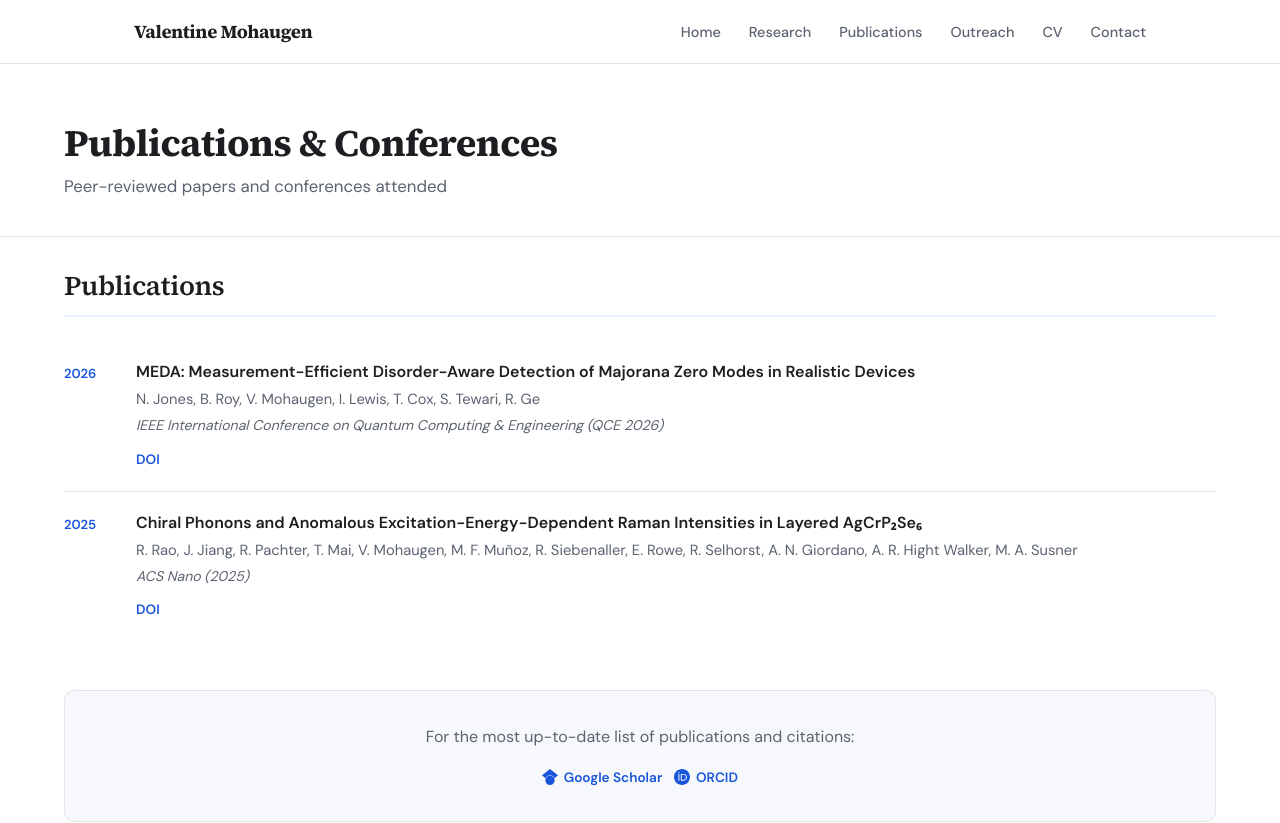
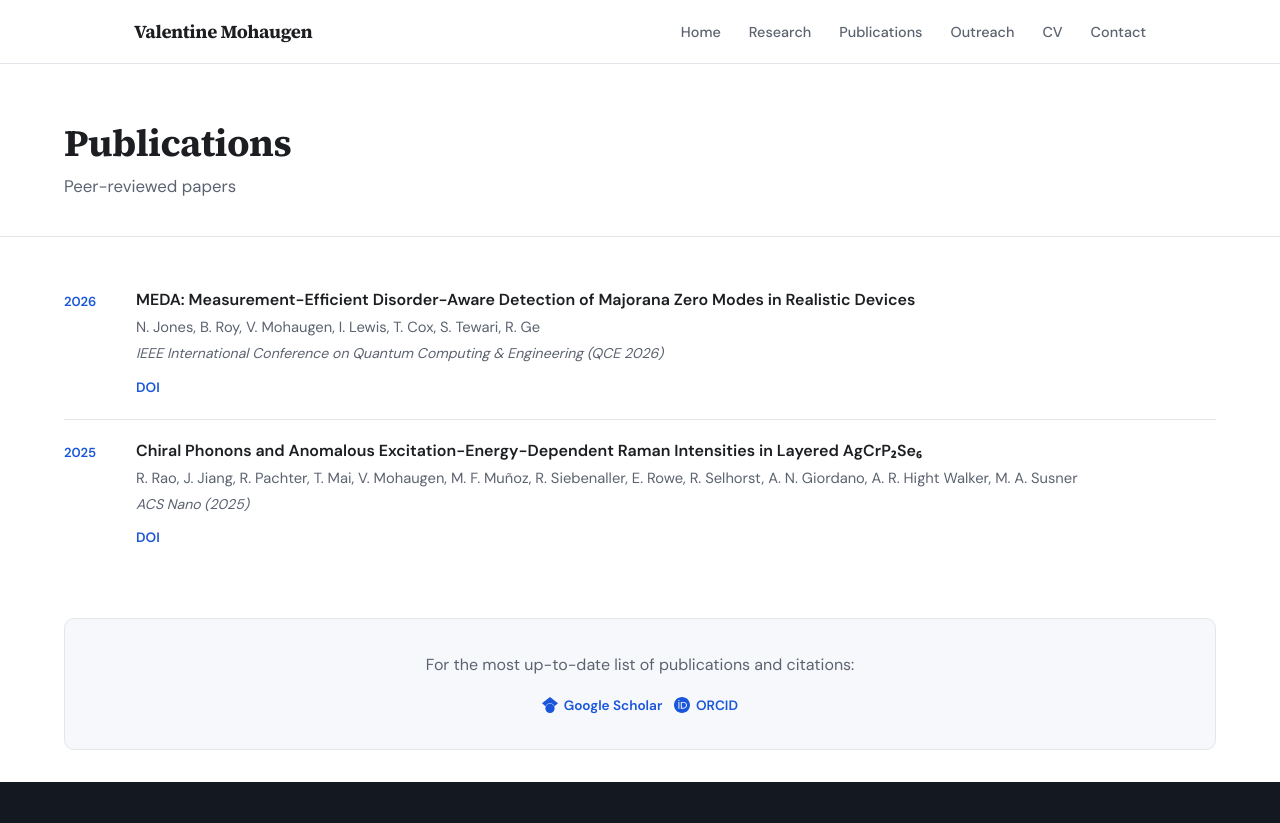
Before and after one commit to Valmohaugen/valmohaugen.github.io, a Next.js app: page /publications in a window 1280 px wide. Shown: the top 823 px of the page. Built offline with nearby package versions, Linux system fonts and the light colour scheme.

Commit message:
Move the Conferences section to the outreach page
Render cvData.conferences below Leadership & Activities on the outreach
page, and take it back off the publications page, which returns to
Publications along with its heading, subtitle and metadata. The CV keeps
its own Conferences section.

```diff
--- a/app/publications/page.tsx
+++ b/app/publications/page.tsx
@@ -1,19 +1,17 @@
 import type { Metadata } from 'next';
 import { GitHubIcon, ScholarIcon, OrcidIcon } from '@/components/icons';
-import TimelineItem from '@/components/TimelineItem';
-import cv from '@/data/cv.json';
 import publications from '@/data/publications.json';
 import siteConfig from '@/data/site-config.json';
-import type { CvData, Publication } from '@/lib/types';
+import type { Publication } from '@/lib/types';
 
 export const metadata: Metadata = {
-  title: 'Publications & Conferences',
+  title: 'Publications',
   description:
-    'Peer-reviewed publications and conferences attended by Valentine Mohaugen, Clemson University.',
+    'Peer-reviewed publications by Valentine Mohaugen, Clemson University.',
   openGraph: {
-    title: 'Publications & Conferences · Valentine Mohaugen',
+    title: 'Publications · Valentine Mohaugen',
     description:
-      'Peer-reviewed publications and conferences attended by Valentine Mohaugen, Clemson University.',
+      'Peer-reviewed publications by Valentine Mohaugen, Clemson University.',
     url: '/publications/',
   },
 };
@@ -46,8 +44,6 @@ function PubEntry({ pub }: { pub: Publication }) {
   );
 }
 
-const cvData = cv as CvData;
-
 const scholarlyJsonLd = publications.publications.map((pub) => ({
   '@context': 'https://schema.org',
   '@type': 'ScholarlyArticle',
@@ -67,15 +63,14 @@ export default function PublicationsPage() {
       />
       <section className="page-header">
         <div className="container">
-          <h1>Publications &amp; Conferences</h1>
-          <p>Peer-reviewed papers and conferences attended</p>
+          <h1>Publications</h1>
+          <p>Peer-reviewed papers</p>
         </div>
       </section>
 
       <section className="section">
         <div className="container">
           <div className="pub-section reveal">
-            <h2>Publications</h2>
             {publications.publications.map((pub) => (
               <PubEntry pub={pub} key={pub.title} />
             ))}
@@ -94,13 +89,6 @@ export default function PublicationsPage() {
               </a>
             </div>
           </div>
-
-          <div className="cv-section reveal">
-            <h2>Conferences</h2>
-            {cvData.conferences.map((entry) => (
-              <TimelineItem entry={entry} key={entry.title + entry.date} />
-            ))}
-          </div>
         </div>
       </section>
     </>
```
Also changed, not shown: app/outreach/page.tsx (+7 -0 lines).
